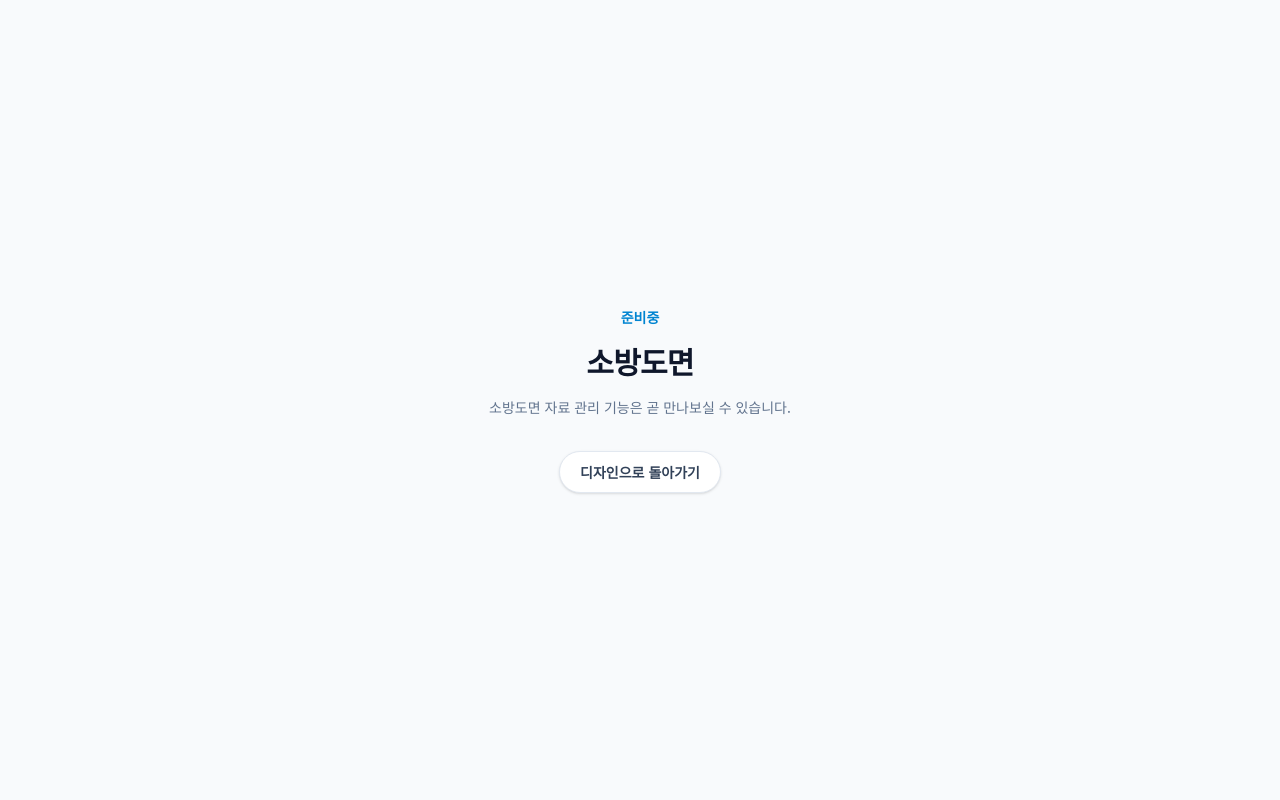
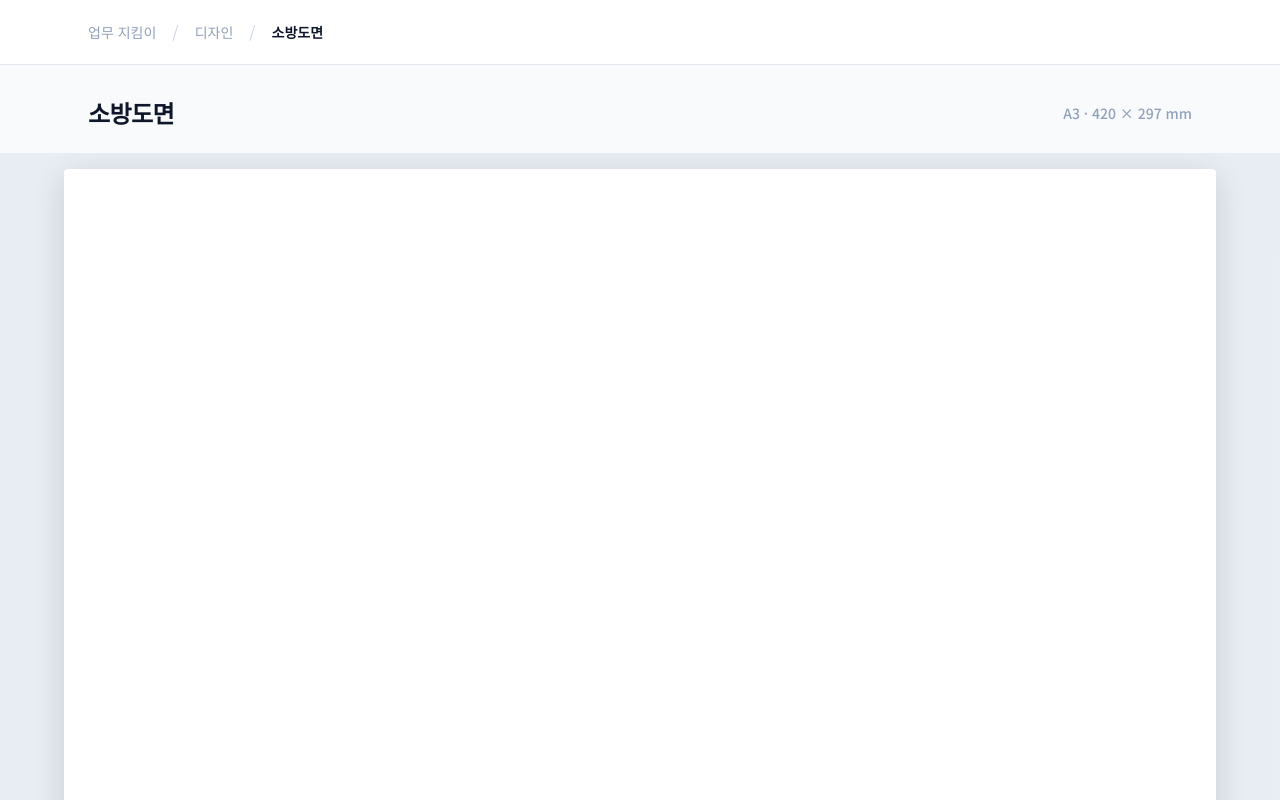
Before and after one commit to choyj7709-art/chocho, a Next.js app: page /design/fire-safety-plan in a window 1280 px wide. Shown: the top 800 px of the page. Built offline with nearby package versions, Linux system fonts and the light colour scheme.

Commit message:
소방도면 페이지에 A3 사이즈 도화지 영역 추가
420x297mm 비율의 캔버스 영역을 작업 배경 위에 배치.
추후 도면 그리기 기능을 위한 기반 레이아웃.

```diff
--- a/src/app/design/fire-safety-plan/page.tsx
+++ b/src/app/design/fire-safety-plan/page.tsx
@@ -1,12 +1,47 @@
-import PlaceholderPage from "@/components/PlaceholderPage";
+import Link from "next/link";
 
 export default function FireSafetyPlanPage() {
   return (
-    <PlaceholderPage
-      title="소방도면"
-      description="소방도면 자료 관리 기능은 곧 만나보실 수 있습니다."
-      backHref="/design"
-      backLabel="디자인으로 돌아가기"
-    />
+    <div className="flex flex-1 flex-col bg-slate-50">
+      <header className="border-b border-slate-200 bg-white">
+        <div className="mx-auto flex h-16 w-full max-w-6xl items-center gap-4 px-6">
+          <Link
+            href="/"
+            className="text-sm font-medium text-slate-400 transition-colors hover:text-slate-700"
+          >
+            업무 지킴이
+          </Link>
+          <span className="text-slate-300">/</span>
+          <Link
+            href="/design"
+            className="text-sm font-medium text-slate-400 transition-colors hover:text-slate-700"
+          >
+            디자인
+          </Link>
+          <span className="text-slate-300">/</span>
+          <span className="text-sm font-bold text-slate-900">소방도면</span>
+        </div>
+      </header>
+
+      <section className="flex flex-1 flex-col">
+        <div className="mx-auto flex w-full max-w-6xl items-center justify-between px-6 pt-8">
+          <h1 className="text-2xl font-extrabold tracking-tight text-slate-900">
+            소방도면
+          </h1>
+          <span className="text-sm font-medium text-slate-400">
+            A3 · 420 × 297 mm
+          </span>
+        </div>
+
+        <div className="mt-6 flex-1 overflow-auto bg-slate-200/70 px-6 pb-16">
+          <div className="mx-auto flex min-h-full w-full max-w-6xl items-start justify-center py-4">
+            <div
+              className="w-full shrink-0 rounded-sm bg-white shadow-[0_8px_30px_rgba(15,23,42,0.15)]"
+              style={{ maxWidth: "1587px", aspectRatio: "420 / 297" }}
+            />
+          </div>
+        </div>
+      </section>
+    </div>
   );
 }
```
